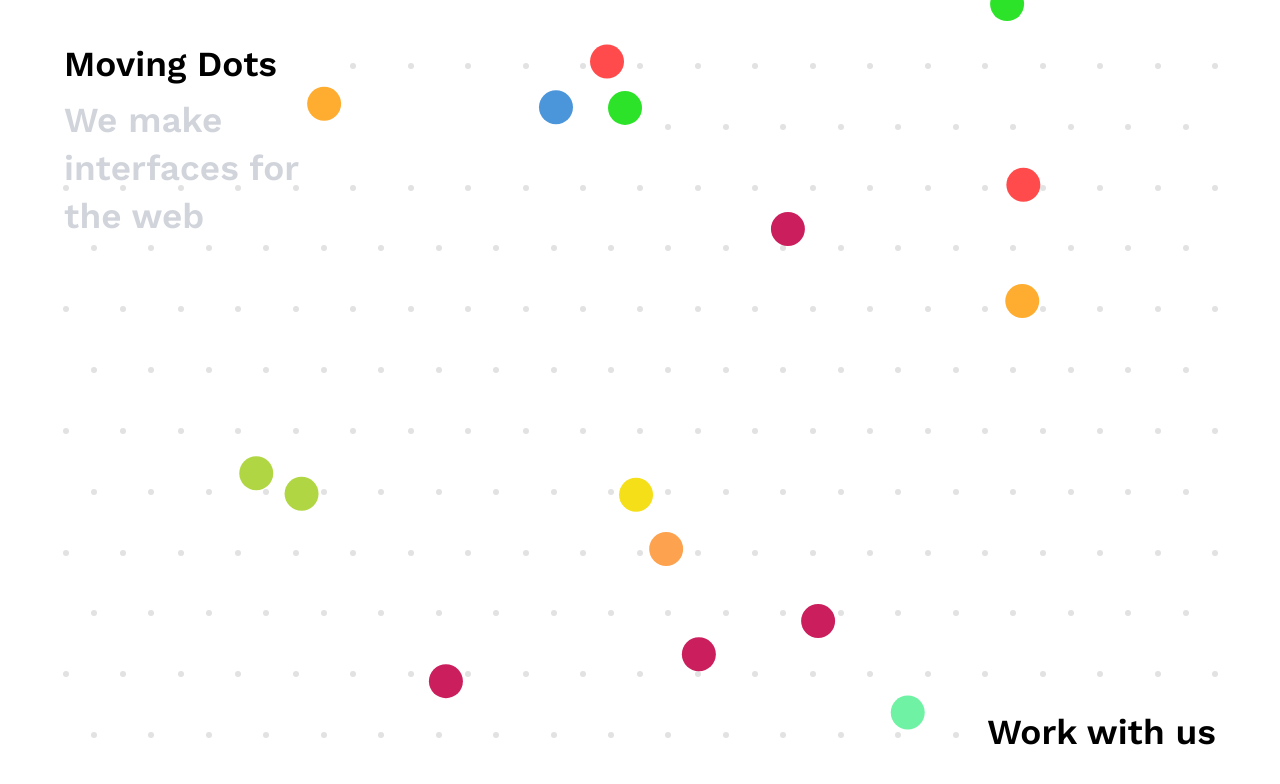
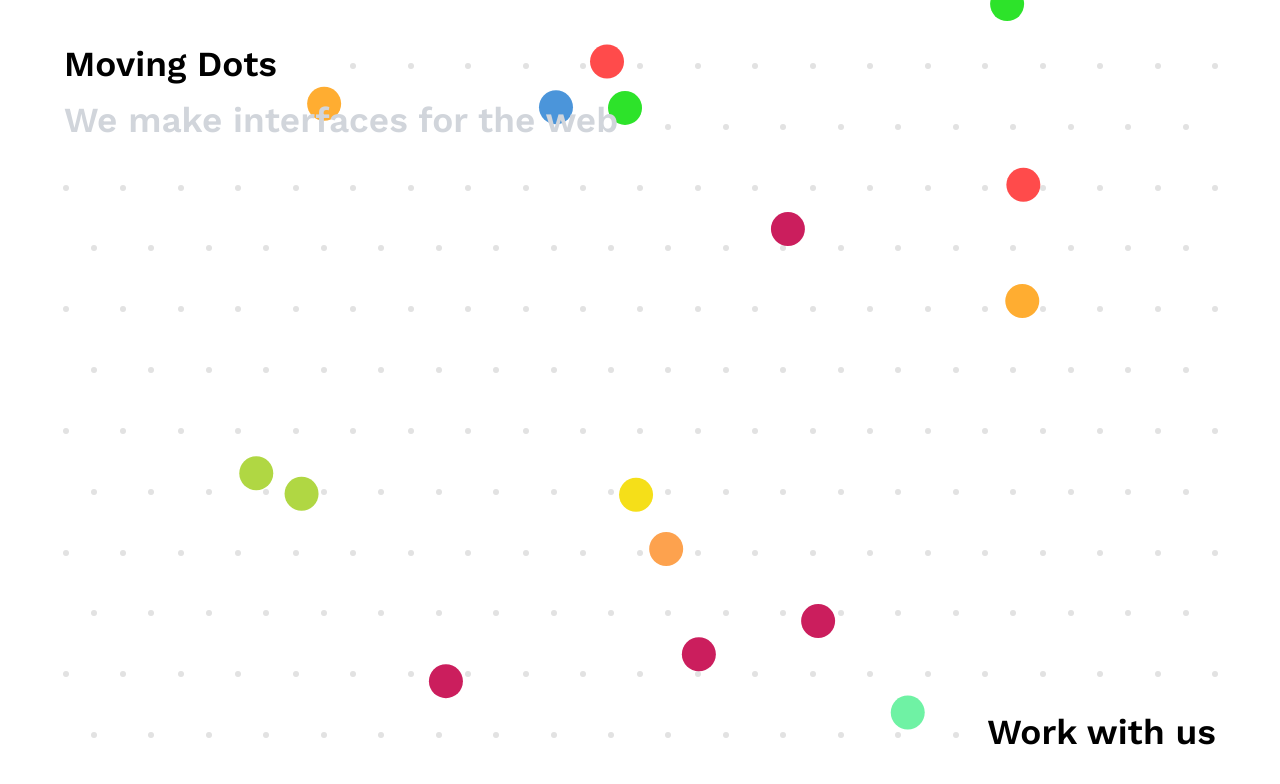
Before and after one commit to moving-dots/website, a Next.js app: page / in a window 1280 px wide. Shown: the top 784 px of the page. Built offline with nearby package versions, Linux system fonts and the light colour scheme.

Commit message:
Fixed mobile

```diff
--- a/app/globals.css
+++ b/app/globals.css
@@ -2,5 +2,7 @@
 @tailwind components;
 @tailwind utilities;
 
-body {
+body,
+html {
+  height: 100%;
 }
--- a/app/page.tsx
+++ b/app/page.tsx
@@ -46,14 +46,14 @@ export default function Home() {
   }, []);
 
   return (
-    <main className="flex min-h-screen flex-col min-w-full pos relative">
+    <main className="flex h-full flex-col min-w-full pos relative">
       <div className="absolute top-4 left-4 md:top-10 md:left-16">
         <h1 className="font-semibold text-3xl md:text-title text-black">
           Moving Dots
         </h1>
       </div>
       <div className="absolute top-[52px] left-4 md:top-[96px] md:left-16 ">
-        <h2 className="font-semibold text-3xl max-w-[300px] md:text-title text-gray-300">
+        <h2 className="font-semibold text-3xl max-w-[300px] md:max-w-none md:text-title text-gray-300">
           We make interfaces for the web
         </h2>
       </div>
```
